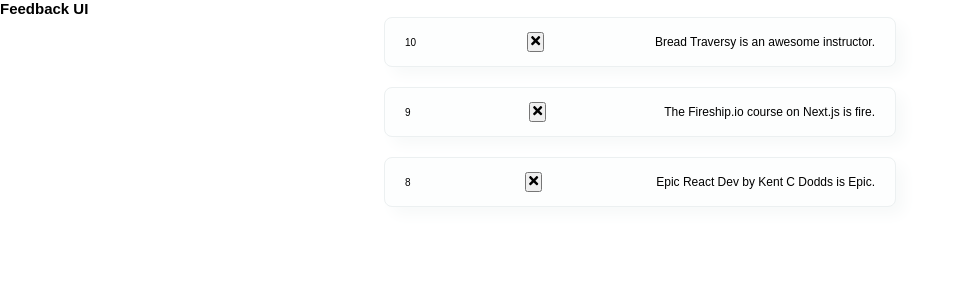
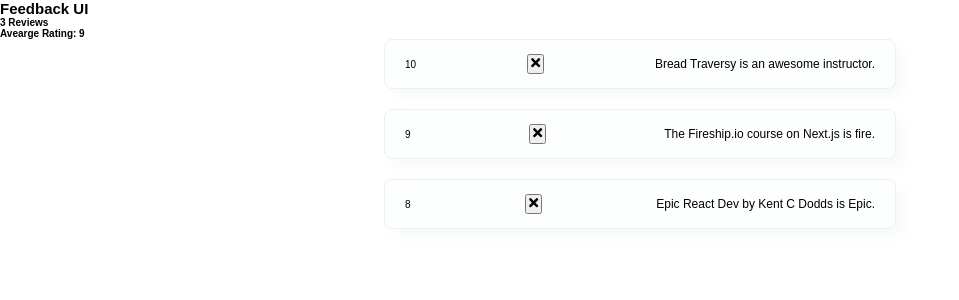
Before and after one commit to sundaray/feedback-app, a React (Create React App) app: page / in a window 1280 px wide. Shown: the top 300 px of the page, without its empty margins (0-959 px from the left). Built offline with nearby package versions, Linux system fonts and the light colour scheme; the HTML template or start-up script is replaced by a standard one.

Commit message:
Added the FeedbackStats component

```diff
--- a/src/App.js
+++ b/src/App.js
@@ -1,13 +1,22 @@
-import React from "react";
+import React, { useState } from "react";
 import Header from "./components/Header";
 import FeedbackList from "./components/FeedbackList";
+import feedbackDataArray from "./data/feedbackData";
+import FeedbackStats from "./components/FeedbackStats";
 
 const App = () => {
+  const [feedbackData, setFeedbackData] = useState(feedbackDataArray);
+
+  const deleteFeedback = (id) => {
+    setFeedbackData(feedbackData.filter((item) => item.id !== id));
+  };
+
   return (
     <>
       <Header />
       <div className="feedback-container">
-        <FeedbackList />
+        <FeedbackStats feedback={feedbackData} />
+        <FeedbackList feedback={feedbackData} handleDelete={deleteFeedback} />
       </div>
     </>
   );
--- a/src/components/FeedbackList.js
+++ b/src/components/FeedbackList.js
@@ -1,33 +1,24 @@
-import React, { useState } from "react";
+import React from "react";
 import FeedbackItem from "./FeedbackItem";
-import feedbackDataArray from "../data/feedbackData";
 import { useAutoAnimate } from "@formkit/auto-animate/react";
 import Card from "./sharedStyling/Card";
 
-const FeedbackList = () => {
-  const [feedbackData, setFeedbackData] = useState(feedbackDataArray);
-
-  console.log(feedbackData.length);
-
+const FeedbackList = ({ feedback, handleDelete }) => {
   const [parent] = useAutoAnimate();
-
-  const deleteFeedback = (id) => {
-    setFeedbackData(feedbackData.filter((item) => item.id !== id));
-  };
 
   return (
     <div className="feedbackListContainer">
-      {feedbackData.length === 0 ? (
+      {feedback.length === 0 ? (
         <Card>
           <p>No Feedbacks Yet.</p>
         </Card>
       ) : (
         <ul ref={parent}>
-          {feedbackData.map((feedback) => (
+          {feedback.map((feedback) => (
             <FeedbackItem
               key={feedback.id}
               feedback={feedback}
-              handleDelete={deleteFeedback}
+              handleDelete={handleDelete}
             />
           ))}
         </ul>
--- /dev/null
+++ b/src/components/FeedbackStats.js
@@ -0,0 +1,18 @@
+import React from "react";
+
+const FeedbackStats = ({ feedback }) => {
+  let ratingSum = feedback.reduce((acc, cur) => acc + cur.rating, 0);
+
+  let ratingCount = feedback.length;
+
+  const ratingAverage = ratingSum / ratingCount;
+
+  return (
+    <div className="feedback-stats">
+      <h4>{feedback.length} Reviews</h4>
+      <h4>Avearge Rating: {isNaN(ratingAverage) ? 0 : ratingAverage}</h4>
+    </div>
+  );
+};
+
+export default FeedbackStats;
```
